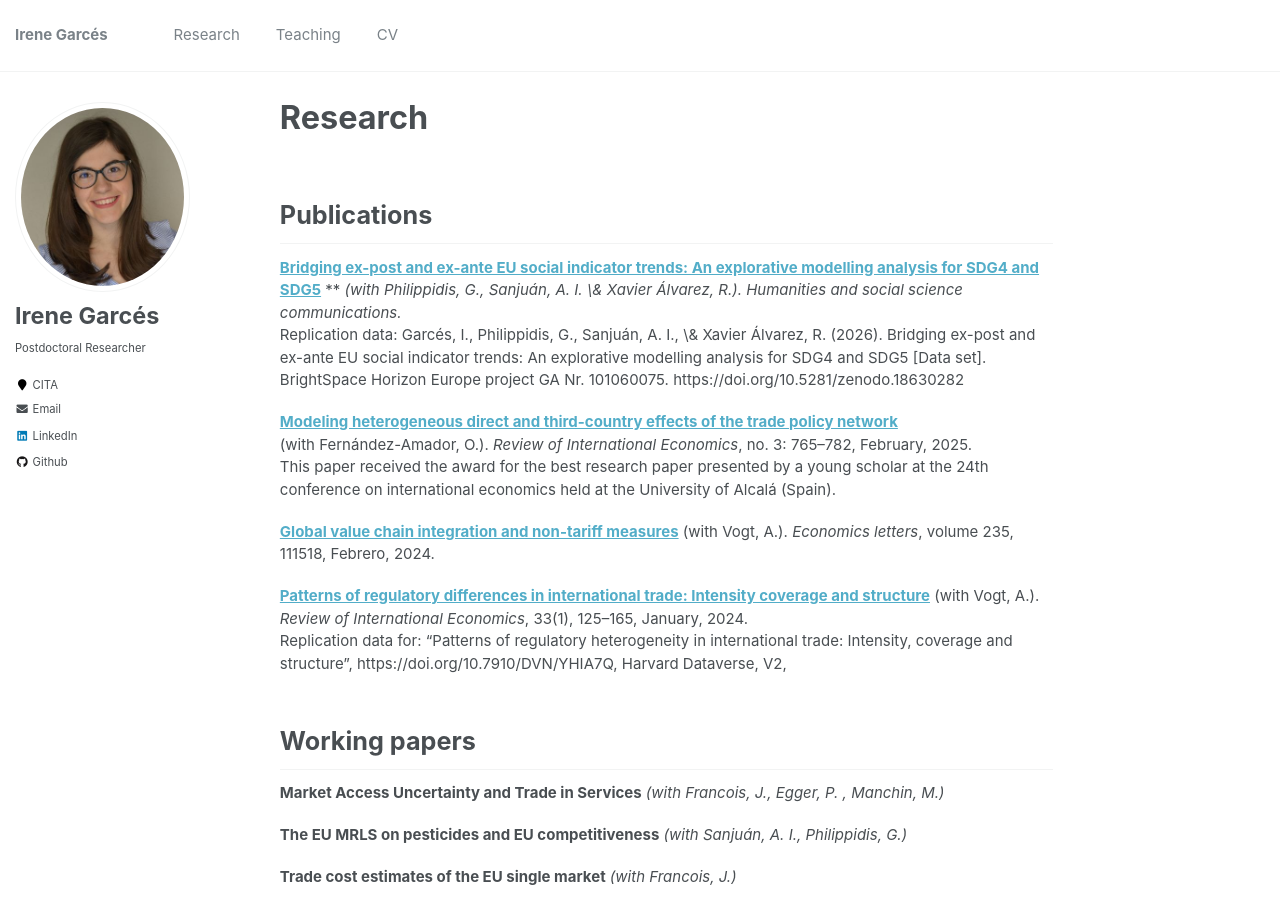
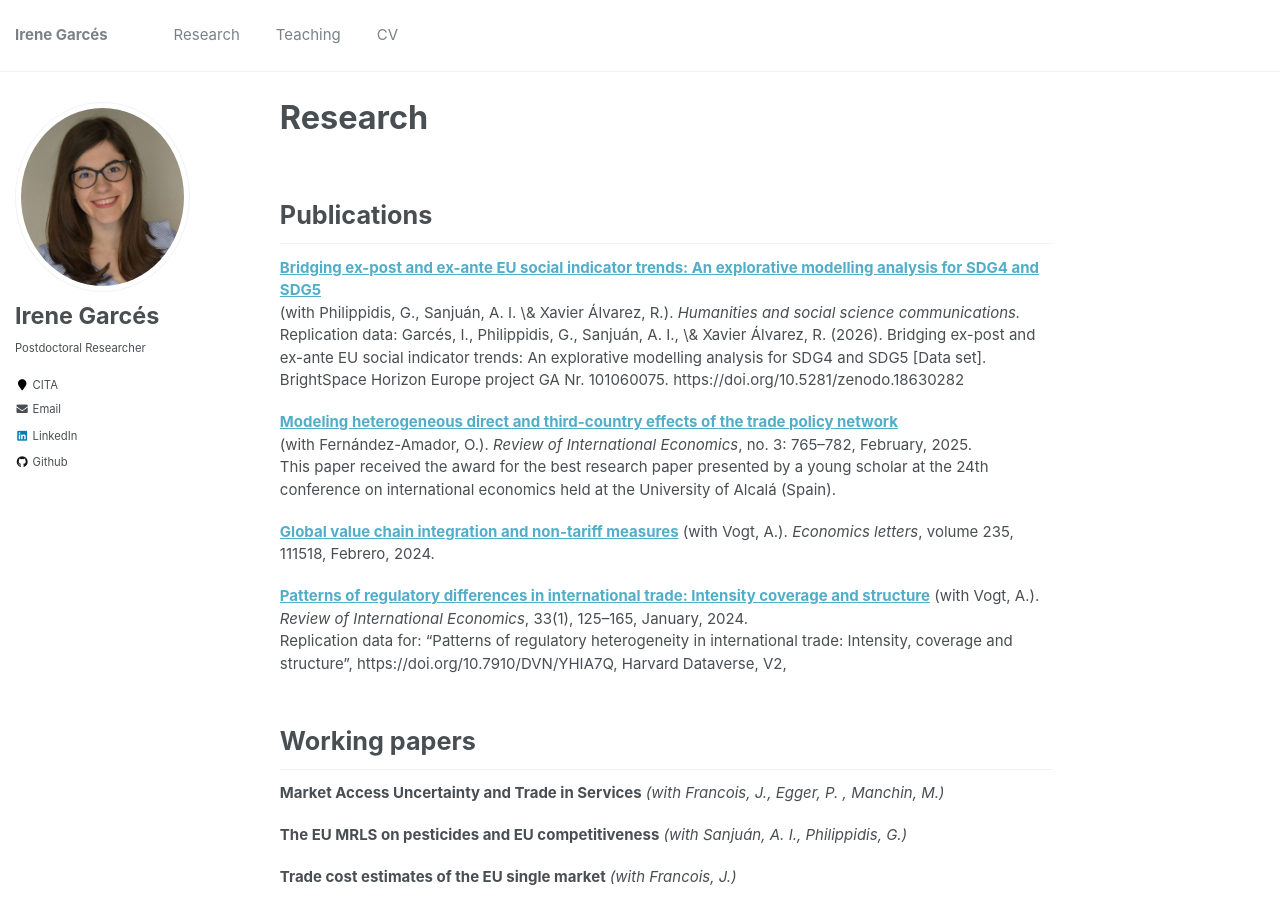
Before and after one commit to IreneGarces/irenegarces.github.io, a Jekyll site: the page built from _pages/research.md, in a window 1280 px wide and 900 px high. Built offline with Jekyll 4.4.1, drawn with Linux system fonts in a browser that asks for light colours.

```diff
--- a/_pages/research.md
+++ b/_pages/research.md
@@ -15,8 +15,8 @@ author_profile: true
 {% endfor %}
 
 ## Publications
-**[Bridging ex-post and ex-ante EU social indicator trends: An explorative modelling analysis for SDG4 and SDG5](../files/Bridging ex-post and ex-ante EU social indicator.pdf)** **
-*(with  Philippidis, G., Sanjuán, A. I. \& Xavier Álvarez, R.). Humanities and social science communications.* \\
+**[Bridging ex-post and ex-ante EU social indicator trends: An explorative modelling analysis for SDG4 and SDG5](../files/Bridging ex-post and ex-ante EU social indicator.pdf)**\\
+(with  Philippidis, G., Sanjuán, A. I. \& Xavier Álvarez, R.). *Humanities and social science communications.* \\
 Replication data: Garcés, I., Philippidis, G., Sanjuán, A. I., \& Xavier Álvarez, R. (2026). Bridging ex-post and ex-ante EU social indicator trends: An explorative modelling analysis for SDG4 and SDG5 [Data set]. BrightSpace Horizon Europe project GA Nr. 101060075. https://doi.org/10.5281/zenodo.18630282
 
 **[Modeling heterogeneous direct and third-country effects of the trade policy network](../files/Heterogeneous direct and third-country effects_master.pdf)**\\
```
